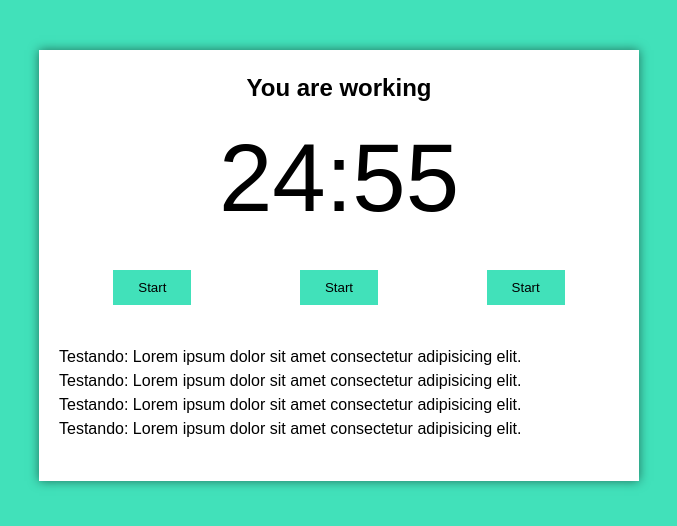
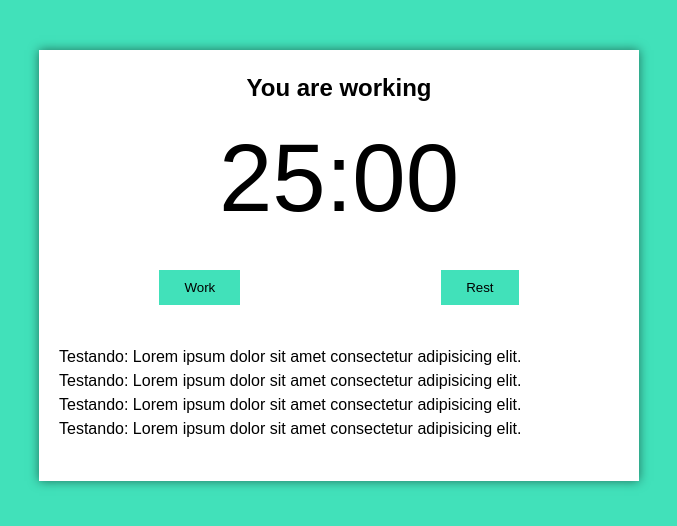
Before and after one commit to joaobispo2077/pomodoro, a React (Create React App) app: page / in a window 1280 px wide. Shown: the top 526 px of the page, without its empty margins (301-978 px from the left). Built offline with nearby package versions, Linux system fonts and the light colour scheme.

Commit message:
feat: configure buttons

```diff
--- a/src/components/pomodoroTimer.tsx
+++ b/src/components/pomodoroTimer.tsx
@@ -1,4 +1,4 @@
-import React from 'react';
+import React, { useEffect } from 'react';
 import Button from './Button';
 import Timer from './Timer';
 
@@ -12,10 +12,37 @@ interface IPomodoroTimerProps {
 
 function PomodoroTimer(props: IPomodoroTimerProps): JSX.Element {
   const [mainTime, setMainTime] = React.useState(props.defaultPomodoroTime);
+  const [timeCounting, setTimeCounting] = React.useState(false);
+  const [working, setWorking] = React.useState(false);
+  const [resting, setResting] = React.useState(false);
 
-  useInterval(() => {
-    setMainTime(mainTime - 1);
-  }, 1000);
+  useEffect(() => {
+    if (working) document.body.classList.add('working');
+
+    if (resting) document.body.classList.remove('working');
+  }, [working, resting]);
+
+  useInterval(
+    () => {
+      setMainTime(mainTime - 1);
+    },
+    timeCounting ? 1000 : null,
+  );
+
+  const handleStartWork = () => {
+    setTimeCounting(true);
+    setWorking(true);
+    setMainTime(props.defaultPomodoroTime);
+  };
+
+  const handleStartRest = (long: boolean) => {
+    setTimeCounting(false);
+    setWorking(false);
+    setResting(true);
+
+    if (long) setMainTime(props.longRestTime);
+    else setMainTime(props.shortRestTime);
+  };
 
   return (
     <div id="pomodoro">
@@ -23,20 +50,16 @@ function PomodoroTimer(props: IPomodoroTimerProps): JSX.Element {
       <Timer mainTime={mainTime} />
 
       <div className="controls">
+        <Button text="Work" onClick={() => handleStartWork()} className="abc" />
         <Button
-          text="Start"
-          onClick={() => console.log('Hello')}
+          text="Rest"
+          onClick={() => handleStartRest(false)}
           className="abc"
         />
         <Button
-          text="Start"
-          onClick={() => console.log('Hello')}
-          className="abc"
-        />
-        <Button
-          text="Start"
-          onClick={() => console.log('Hello')}
-          className="abc"
+          text={timeCounting ? 'Pause' : 'Continue'}
+          onClick={() => setTimeCounting(!timeCounting)}
+          className={!working && !resting ? 'hidden' : ''}
         />
       </div>
 
```
